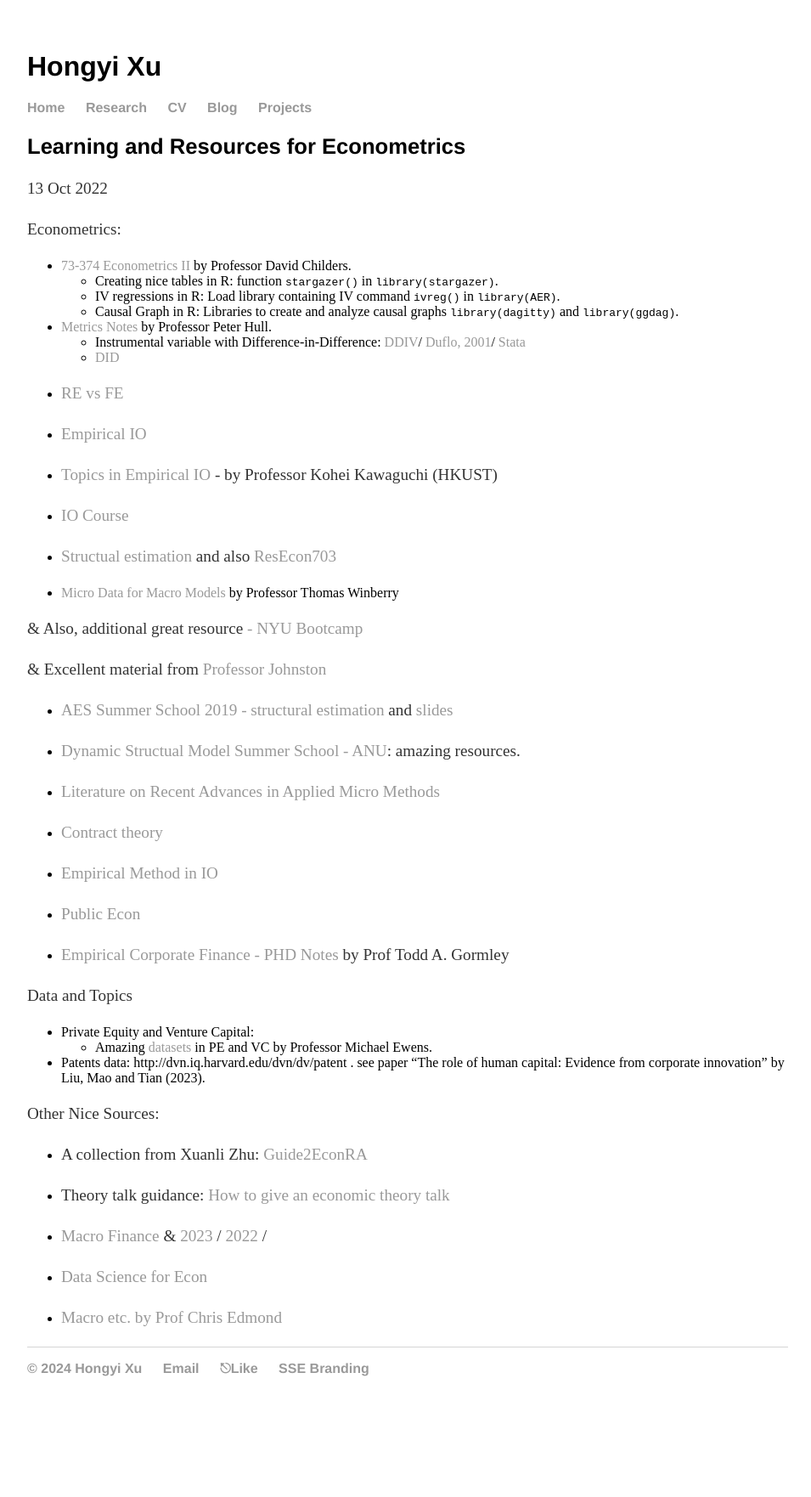
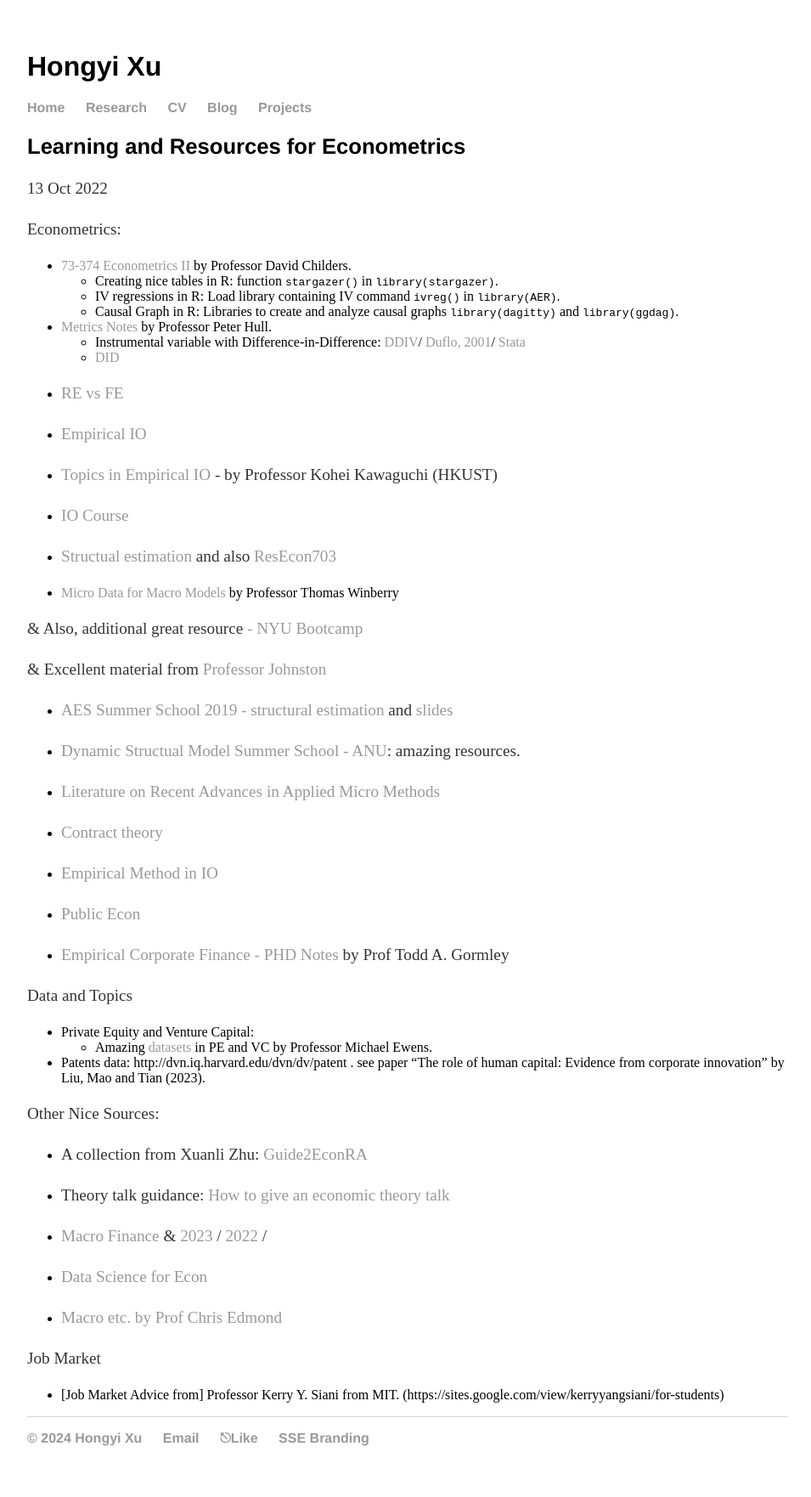
Before and after one commit to hongyileoxu/hongyileoxu.github.io, a Jekyll site: the page built from _posts/2022-10-13-great-resources.md, in a window 1280 px wide. Shown: the whole page at 85% size, without its empty margins (160-1115 px from the left). Built offline with Jekyll 4.4.1, drawn with Linux system fonts in a browser that asks for light colours; before the commit the page ends 1680 px from its top, so only the background shows below that.

Commit message:
Update 2022-10-13-great-resources.md

```diff
--- a/_posts/2022-10-13-great-resources.md
+++ b/_posts/2022-10-13-great-resources.md
@@ -60,3 +61,7 @@ Other Nice Sources:
 -  [Data Science for Econ](https://github.com/uo-ec607/lectures.git)
 
 -  [Macro etc. by Prof Chris Edmond](http://www.chrisedmond.net/teaching.html)
+
+
+Job Market
+-  [Job Market Advice from] Professor Kerry Y. Siani from MIT. (https://sites.google.com/view/kerryyangsiani/for-students)
```
Also changed, not shown: other parts of _posts/2022-10-13-great-resources.md (+1 -0 lines).
